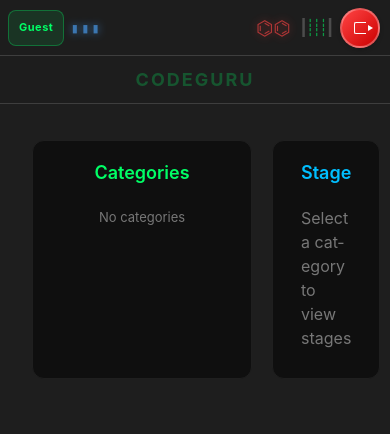
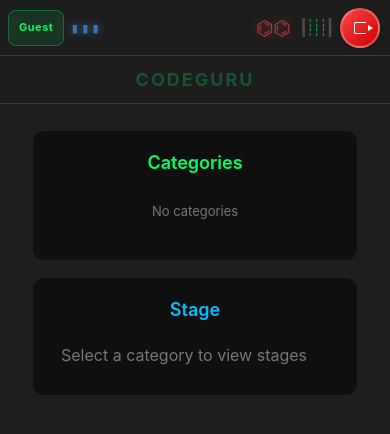
Before and after one commit to Lullaby47/codeguru, a FastAPI app: template templates/admin_challenges_list.html in a window 390 px wide. Shown: the top 434 px of the page. Run offline with FastAPI, Linux system fonts and the light colour scheme; the template is opened without the code that fills it, so the values that code supplies are empty; parts of the project's set-up code (start-up, migrations or seed data) failed here and were passed over; some libraries are stand-ins or nearby versions.

Commit message:
Make admin challenge list mobile-responsive similar to journey page

```diff
--- a/templates/admin_challenges_list.html
+++ b/templates/admin_challenges_list.html
@@ -8,18 +8,31 @@
 /* ===== LAYOUT ===== */
 .journey-layout {
     display: grid;
+    grid-template-columns: 1fr;
+    gap: 16px;
+    max-width: 100%;
+    margin: 20px auto;
+    padding: 0 16px;
+    box-sizing: border-box;
+}
+
+/* Modes - Desktop only */
+@media (min-width: 720px) {
+    .journey-layout {
         grid-template-columns: 220px 320px 1fr;
         gap: 20px;
         max-width: 1400px;
         margin: 30px auto;
+        padding: 0;
     }
 
-/* Modes */
     .journey-layout.tree-mode {
         grid-template-columns: 220px 1fr;
     }
+
     .journey-layout.detail-mode {
         grid-template-columns: 220px 1fr;
+    }
 }
 
 /* Panels */
@@ -30,11 +43,16 @@
     border: 1px solid #1f1f1f;
     border-radius: 12px;
     padding: 18px;
+    width: 100%;
+    box-sizing: border-box;
+    word-wrap: break-word;
+    overflow-wrap: break-word;
 }
 
+.left-panel.hidden,
 .middle-panel.hidden,
 .right-panel.hidden {
-    display: none;
+    display: none !important;
 }
 
 /* ===== LEFT ===== */
@@ -49,13 +67,18 @@
 
 .left-panel .item {
     font-size: 13px;
-    padding: 8px 10px;
+    padding: 12px 10px;
     border-radius: 8px;
     cursor: pointer;
     color: #ccc;
     width: 100%;
     text-align: center;
     margin-bottom: 8px;
+    min-height: 44px;
+    display: flex;
+    align-items: center;
+    justify-content: center;
+    word-wrap: break-word;
 }
 
 .left-panel .item.active {
@@ -99,13 +122,16 @@
     display: flex;
     justify-content: space-between;
     align-items: center;
-    padding: 8px 10px;
+    padding: 12px 10px;
     border-radius: 8px;
     font-size: 13px;
     cursor: pointer;
     color: #bbb;
     transition: all 0.2s ease;
     margin-bottom: 4px;
+    min-height: 44px;
+    word-wrap: break-word;
+    overflow-wrap: break-word;
 }
 
 .tree-item:hover {
```
Lines whose indentation alone changed are shown as unchanged.
